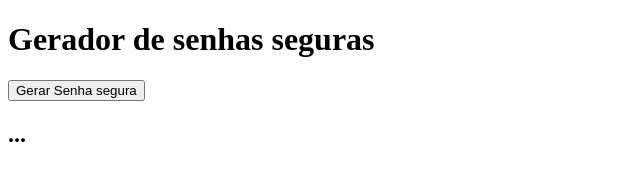
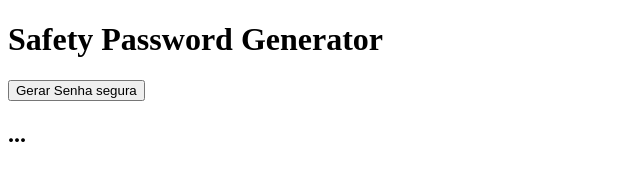
Before and after one commit to devNattan/Gerador-De-Senhas, a website with bundled scripts: page index.html in a window 1280 px wide. Shown: the whole page, without its empty margins (0-640 px from the left). Built offline with nearby package versions, Linux system fonts and the light colour scheme.

Commit message:
alterando o typo para module no package.json

```diff
--- a/index.html
+++ b/index.html
@@ -4,10 +4,10 @@
     <meta charset="UTF-8">
     <meta http-equiv="X-UA-Compatible" content="IE=edge">
     <meta name="viewport" content="width=device-width, initial-scale=1.0">
-    <title>Gerador de senhas</title>
+    <title>Password Generator</title>
 </head>
 <body>
-    <h1>Gerador de senhas seguras</h1>
+    <h1>Safety Password Generator</h1>
     <button>Gerar Senha segura</button>
     <h2>...</h2>
 
--- a/package.json
+++ b/package.json
@@ -19,5 +19,6 @@
   "homepage": "https://github.com/devNattan/Gerador-De-Senhas#readme",
   "dependencies": {
     "nanoid": "^4.0.0"
-  }
+  },
+  "type": "module"
 }
--- a/src/main.js
+++ b/src/main.js
@@ -0,0 +1 @@
+import { nanoid } from "nanoid";
```
